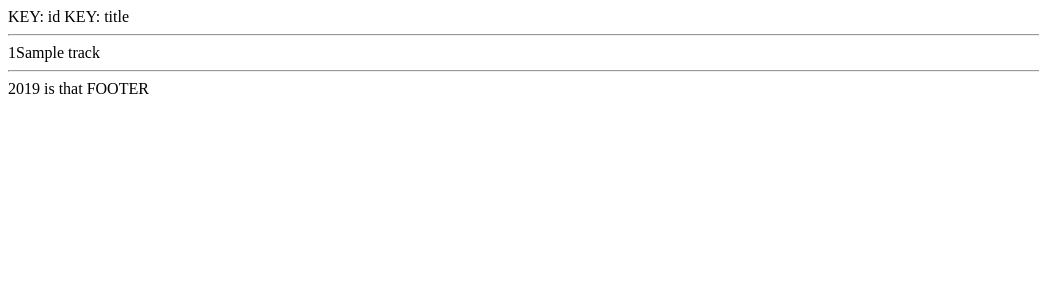
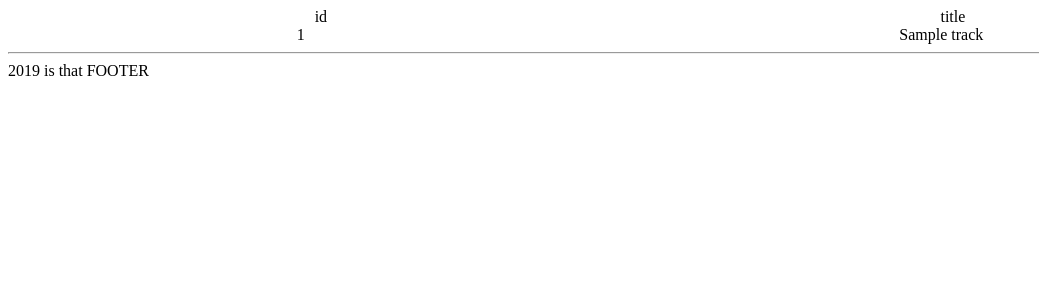
Before and after one commit to dzintars-magons/templates, a PHP site: page / in a window 1280 px wide. Shown: the top 300 px of the page, without its empty margins (0-1039 px from the left). Run offline with PHP 8.4, Linux system fonts and the light colour scheme; tables that the repository leaves empty or names only in its code hold one stand-in row (values such as "Sample post").

Commit message:
added style

```diff
--- /dev/null
+++ b/public/styles/style.css
@@ -0,0 +1,14 @@
+.value-cell {
+    display: inline-block;
+    min-width: 2%;
+}
+
+.row-column-names {
+    display: flex;
+    justify-content: space-around;
+  }
+
+.row-song {
+    display: flex;
+    justify-content: space-around;
+}
--- a/src/printSongs.php
+++ b/src/printSongs.php
@@ -12,20 +12,24 @@ $isFetchModeSet = $stmt->setFetchMode(PDO::FETCH_ASSOC);
 $allRows = $stmt->fetchAll();
 
 //SOME SORT OF TRICK where all columns will be printed
+//finally we can print the results
+echo "<div class='song-container'>";
 $columnsPrinted = false;
 foreach ($allRows as $row){
     if (!$columnsPrinted){
+        echo "<div class='row-column-names'>";
         foreach ($row as $key => $value){
-            echo "<span class='column-name'>KEY: $key </span>";
+            echo "<span class='column-name'>$key </span>";
         }
         $columnsPrinted = true;
-        echo "<hr>";
+        echo "</div>";
     }
-    echo "<div>";
+    echo "<div class='row-song'>";
     // echo "<span>Title: " .$row["title"] . "</span>";
     foreach ($row as $key => $value){
         echo "<span class='value-cell'>$value</span>";
     }
     echo "</div>";
 }
+echo "</div>";
 echo "<hr>";
--- a/src/templates/head.php
+++ b/src/templates/head.php
@@ -5,5 +5,6 @@
     <meta name="viewport" content="width=device-width, initial-scale=1.0">
     <meta http-equiv="X-UA-Compatible" content="ie=edge">
     <title>MY WEBSITE TITLE</title>
+    <link rel="stylesheet" href="styles/style.css">
 </head>
 <body>
```
